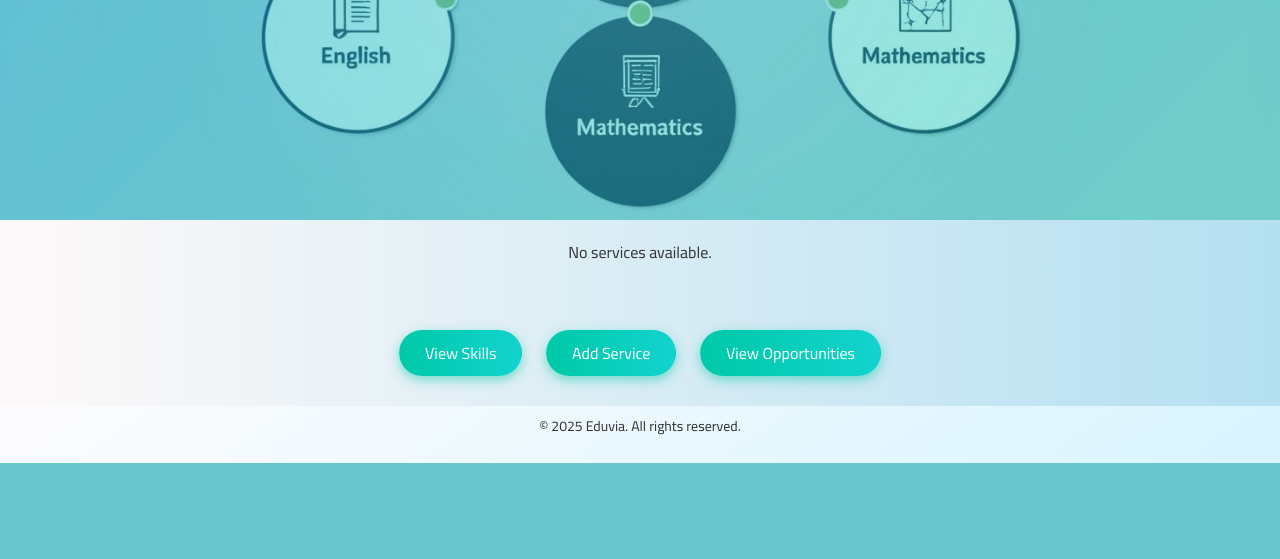
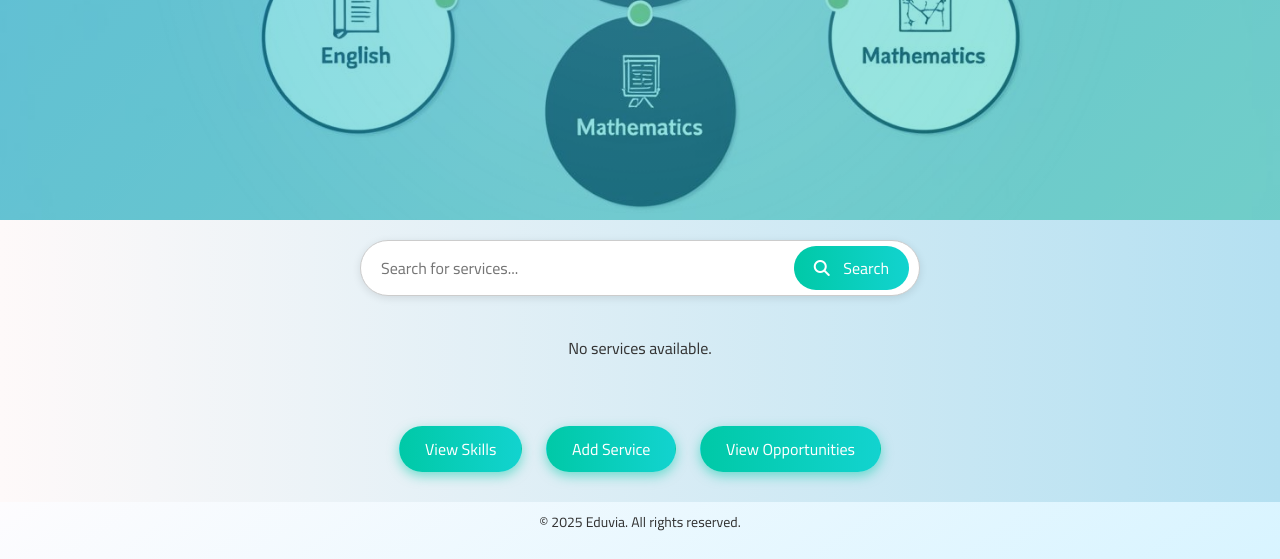
Before and after one commit to Ahmed2132003/eduvia, a Django app: page /skills_market/services/ in a window 1280 px wide. Shown: the part 492-1051 px from the top of the page. Before the commit the page ends 955 px from the top, so only its background shows below. Run offline with Django 4.2, Linux system fonts and the light colour scheme; a user stored in the database is signed in; data comes from the database, SQL or seed files in the repository; data that the repository does not hold is empty; parts of the project's set-up code (start-up, migrations or seed data) failed here and were passed over.

Commit message:
service,apllicent massege ,chat

```diff
--- a/skills_market/Templates/skills_market/add_skill.html
+++ b/skills_market/Templates/skills_market/add_skill.html
@@ -303,7 +303,7 @@
             transition: transform 0.4s ease, box-shadow 0.4s ease, background 0.3s ease;
             flex: 1 1 calc(33.33% - 20px);
             box-sizing: border-box;
-            min-width: 1200px;
+            min-width: 300px;
             max-width: 360px;
         }
 
--- a/skills_market/Templates/skills_market/applicant_chat.html
+++ b/skills_market/Templates/skills_market/applicant_chat.html
@@ -631,7 +631,7 @@
 
     <!-- Action Buttons -->
     <div class="action-buttons">
-        <a href="{% url 'skills_market:messages' %}" class="btn" data-translate="back-to-messages">Back to Messages</a>
+        <a href="{% url 'skills_market:applicant_messages' %}" class="btn" data-translate="back-to-messages">Back to Messages</a>
         <a href="{% url 'skills_market:services_list' %}" class="btn" data-translate="back-to-services">Back to Services</a>
     </div>
 
--- a/skills_market/Templates/skills_market/applicant_messages.html
+++ b/skills_market/Templates/skills_market/applicant_messages.html
@@ -512,8 +512,8 @@
 
     <!-- Action Buttons -->
     <div class="action-buttons">
+        <a href="{% url 'skills_market:applicant_messages' %}" class="btn" data-translate="back-to-messages">Back to Messages</a>
         <a href="{% url 'skills_market:services_list' %}" class="btn" data-translate="back-to-services">Back to Services</a>
-        <a href="{% url 'skills_market:opportunities_list' %}" class="btn" data-translate="back-to-opportunities">Back to Opportunities</a>
     </div>
 
     <!-- Footer -->
@@ -541,7 +541,7 @@
                 "order-created": "Created At:",
                 "no-messages": "No messages yet.",
                 "back-to-services": "Back to Services",
-                "back-to-opportunities": "Back to Opportunities",
+                "back-to-messages": "Back to Messages",
                 "nav-home": "Home",
                 "nav-courses": "Courses",
                 "nav-chatbot": "Chatbot",
@@ -574,7 +574,7 @@
                 "order-created": "تاريخ الإنشاء:",
                 "no-messages": "لا توجد رسائل بعد.",
                 "back-to-services": "العودة إلى الخدمات",
-                "back-to-opportunities": "العودة إلى الفرص",
+                "back-to-messages": "العودة إلى الرسائل",
                 "nav-home": "الرئيسية",
                 "nav-courses": "الدورات",
                 "nav-chatbot": "الدردشة الآلية",
--- a/skills_market/Templates/skills_market/services_list.html
+++ b/skills_market/Templates/skills_market/services_list.html
@@ -1,4 +1,4 @@
-{% load static %}
+{% load static i18n %}
 
 <!DOCTYPE html>
 <html lang="en" dir="ltr" id="html-root">
@@ -12,7 +12,7 @@
     <meta name="robots" content="index, follow">
     <meta property="og:title" data-translate="og-title" content="Skills Market - Eduvia">
     <meta property="og:description" data-translate="og-desc" content="Explore and offer micro-services in Eduvia's Skills Market, connecting students with opportunities.">
-    <meta property="og:image" content="{% static 'images/skils.jpg' %}">
+    <meta property="og:image" content="{% static 'images/skils3.jpg' %}">
     <meta property="og:url" content="{{ request.build_absolute_uri }}">
     <meta property="og:type" content="website">
     <link rel="icon" href="{% static 'images/favicon.ico' %}" type="image/x-icon">
@@ -40,6 +40,8 @@
             --alert-warning-bg: #fff3cd;
             --alert-warning-text: #856404;
             --border-color: #ddd;
+            --search-bar-bg: #ffffff;
+            --search-bar-border: #ccc;
         }
 
         /* Dark Mode Colors */
@@ -62,6 +64,8 @@
             --alert-warning-bg: #4a3c1f;
             --alert-warning-text: #ffca28;
             --border-color: #5a9bd5;
+            --search-bar-bg: #2c2c2c;
+            --search-bar-border: #555;
         }
 
         body {
@@ -217,6 +221,60 @@
             .menu a, .menu .coins-display { margin: 10px 0; font-size: 20px; }
             .hamburger { display: block; }
             .coins-display { display: flex; justify-content: center; }
+        }
+
+        /* Search Bar */
+        .search-container {
+            max-width: 600px;
+            margin: 20px auto;
+            padding: 0 20px;
+            animation: fadeIn 1s ease-out;
+        }
+
+        .search-form {
+            display: flex;
+            align-items: center;
+            background: var(--search-bar-bg);
+            border: 1px solid var(--search-bar-border);
+            border-radius: 50px;
+            padding: 5px 10px;
+            box-shadow: 0 2px 8px rgba(0, 0, 0, 0.1);
+            transition: background 0.3s ease, border 0.3s ease;
+        }
+
+        .search-form input[type="text"] {
+            flex: 1;
+            border: none;
+            background: transparent;
+            padding: 10px;
+            font-size: 16px;
+            color: var(--text-color);
+            outline: none;
+        }
+
+        .search-form button {
+            background: var(--btn-primary-bg);
+            border: none;
+            border-radius: 50px;
+            padding: 10px 20px;
+            color: white;
+            font-size: 16px;
+            cursor: pointer;
+            transition: background 0.3s ease;
+        }
+
+        .search-form button:hover {
+            background: var(--btn-primary-bg-hover);
+        }
+
+        .search-form i {
+            margin-right: 10px;
+            color: white;
+        }
+
+        html[dir="rtl"] .search-form i {
+            margin-right: 0;
+            margin-left: 10px;
         }
 
         /* Hero Section */
@@ -415,6 +473,9 @@
             .hero h1 { font-size: 36px; }
             .hero p { font-size: 18px; }
             .action-buttons .btn { display: block; margin: 10px auto; }
+            .search-form { flex-direction: column; }
+            .search-form input[type="text"] { margin-bottom: 10px; }
+            .search-form button { width: 100%; }
         }
 
         /* Footer */
@@ -475,6 +536,15 @@
         <h1 data-translate="hero-title">Skills Market</h1>
         <p data-translate="hero-desc">Explore and offer micro-services in Eduvia's Skills Market, connecting students with opportunities</p>
     </section>
+
+    <!-- Search Bar -->
+    <div class="search-container">
+        <form class="search-form" method="POST" action="{% url 'skills_market:services_list' %}">
+            {% csrf_token %}
+            <input type="text" name="search_query" placeholder="{% trans 'Search for services...' %}" value="{{ search_query|default:'' }}">
+            <button type="submit"><i class="fas fa-search"></i> {% trans "Search" %}</button>
+        </form>
+    </div>
 
     <!-- Messages -->
     {% if messages %}
@@ -553,7 +623,9 @@
                 "nav-logout": "Logout",
                 "nav-coins": "Coins:",
                 "nav-login": "Login",
-                "footer-text": "© 2025 Eduvia. All rights reserved."
+                "footer-text": "© 2025 Eduvia. All rights reserved.",
+                "search-placeholder": "Search for services...",
+                "search-button": "Search"
             },
             ar: {
                 "page-title": "سوق المهارات - إدوفيا",
@@ -587,7 +659,9 @@
                 "nav-logout": "تسجيل الخروج",
                 "nav-coins": "النقاط:",
                 "nav-login": "تسجيل الدخول",
-                "footer-text": "© 2025 إدوفيا. جميع الحقوق محفوظة."
+                "footer-text": "© 2025 إدوفيا. جميع الحقوق محفوظة.",
+                "search-placeholder": "ابحث عن الخدمات...",
+                "search-button": "بحث"
             }
         };
 
@@ -634,6 +708,11 @@
                 }
             });
 
+            document.querySelectorAll('input[placeholder][data-translate]').forEach(element => {
+                const key = element.getAttribute('data-translate');
+                element.setAttribute('placeholder', translations[newLang][key]);
+            });
+
             document.title = translations[newLang]["page-title"];
             localStorage.setItem('language', newLang);
         }
@@ -666,6 +745,11 @@
                 }
             });
 
+            document.querySelectorAll('input[placeholder][data-translate]').forEach(element => {
+                const key = element.getAttribute('data-translate');
+                element.setAttribute('placeholder', translations[savedLang][key]);
+            });
+
             document.title = translations[savedLang]["page-title"];
         });
     </script>
--- a/skills_market/views.py
+++ b/skills_market/views.py
@@ -53,11 +53,30 @@ def add_skill(request):
         form = SkillForm()
     return render(request, 'skills_market/add_skill.html', {'form': form})
 
+from django.shortcuts import render
+from django.db.models import Q
+from .models import Service
+@login_required
+
 def services_list(request):
-    services = Service.objects.filter(is_active=True)
-    return render(request, 'skills_market/services_list.html', {'services': services})
+    query = request.POST.get('search_query', '')
+    skill_id = request.GET.get('skill')  # دعم فلترة الخدمات حسب المهارة
+    services = Service.objects.all()
 
+    if query:
+        services = services.filter(
+            Q(title__icontains=query) | Q(skill__name__icontains=query)
+        )
+    if skill_id:
+        services = services.filter(skill__id=skill_id)
+
+    context = {
+        'services': services,
+        'search_query': query,
+    }
+    return render(request, 'skills_market/services_list.html', context)
 @login_required
+
 def add_service(request):
     if request.method == 'POST':
         form = ServiceForm(request.POST, user=request.user)
```
Also changed, not shown: skills_market/urls.py (line endings or trailing spaces).
